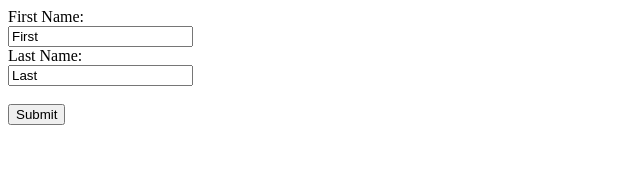
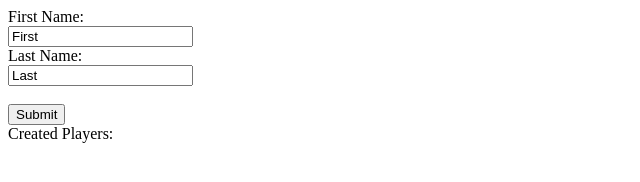
Before and after one commit to kyleh919/player-creator, a website built with Parcel: page index.html in a window 1280 px wide. Shown: the whole page, without its empty margins (0-640 px from the left). Built offline with nearby package versions, Linux system fonts and the light colour scheme.

Commit message:
Adds a section to display any created players

```diff
--- a/index.html
+++ b/index.html
@@ -18,6 +18,11 @@
       <br />
       <input type="submit" value="Submit" />
     </form>
+
+    <div>
+      <label>Created Players:</label>
+      <br />
+    </div>
     <script src="./scripts/index.js"></script>
   </body>
 </html>
```
